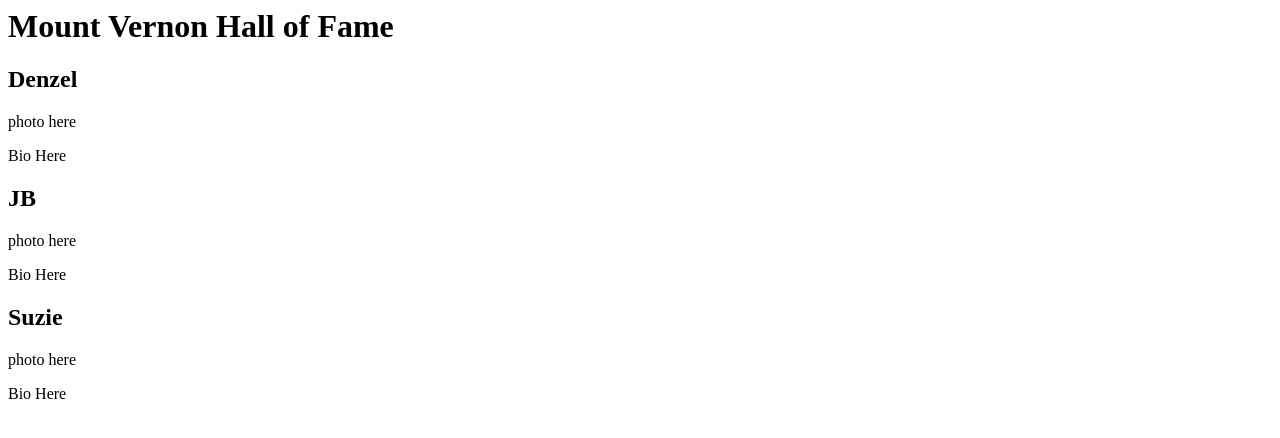
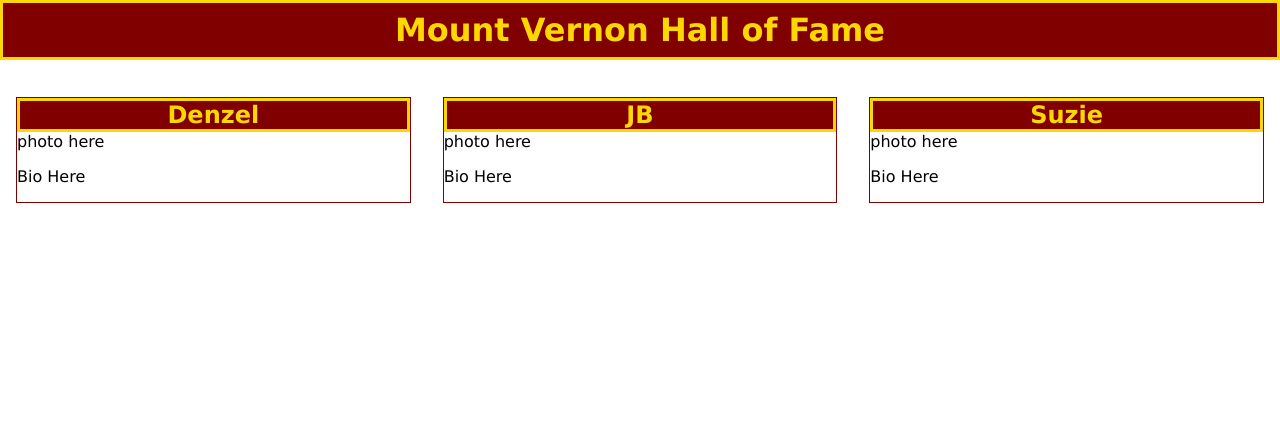
Before and after one commit to ericpkatz/mount_vernon_hall_of_fame, a plain HTML site: page index.html in a window 1280 px wide. Drawn offline with Linux system fonts and the light colour scheme.

Commit message:
added css

```diff
--- a/index.html
+++ b/index.html
@@ -1,6 +1,37 @@
 <html>
   <head>
     <title>Mount Vernon Hall of Fame</title>
+<style>
+* {
+  box-sizing: border-box;
+}
+body {
+  font-family: verdana;
+  margin: 0;
+}
+h1 {
+  background-color: maroon;
+  color: gold;
+  text-align: center;
+  border: solid 3px gold;
+  padding: 0.5rem;
+}
+
+body > div > div {
+  float: left;
+  width: calc((100% / 3) - 2rem);
+  margin: 1rem;
+  border: solid 1px maroon;
+}
+
+h2 {
+  margin: 0;
+  background-color: maroon;
+  color: gold;
+  text-align: center;
+  border: solid 3px gold;
+}
+</style>
   </head>
   <body>
     <h1>Mount Vernon Hall of Fame</h1>
```
